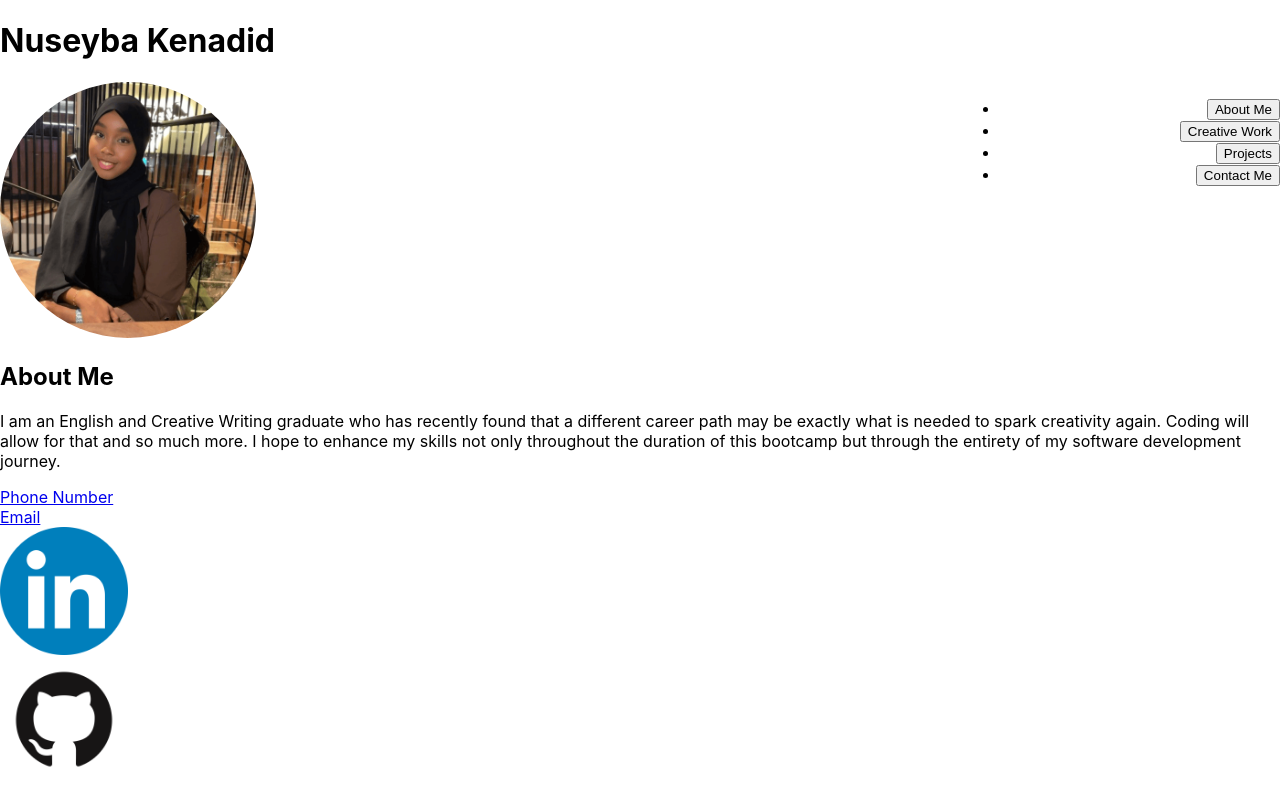
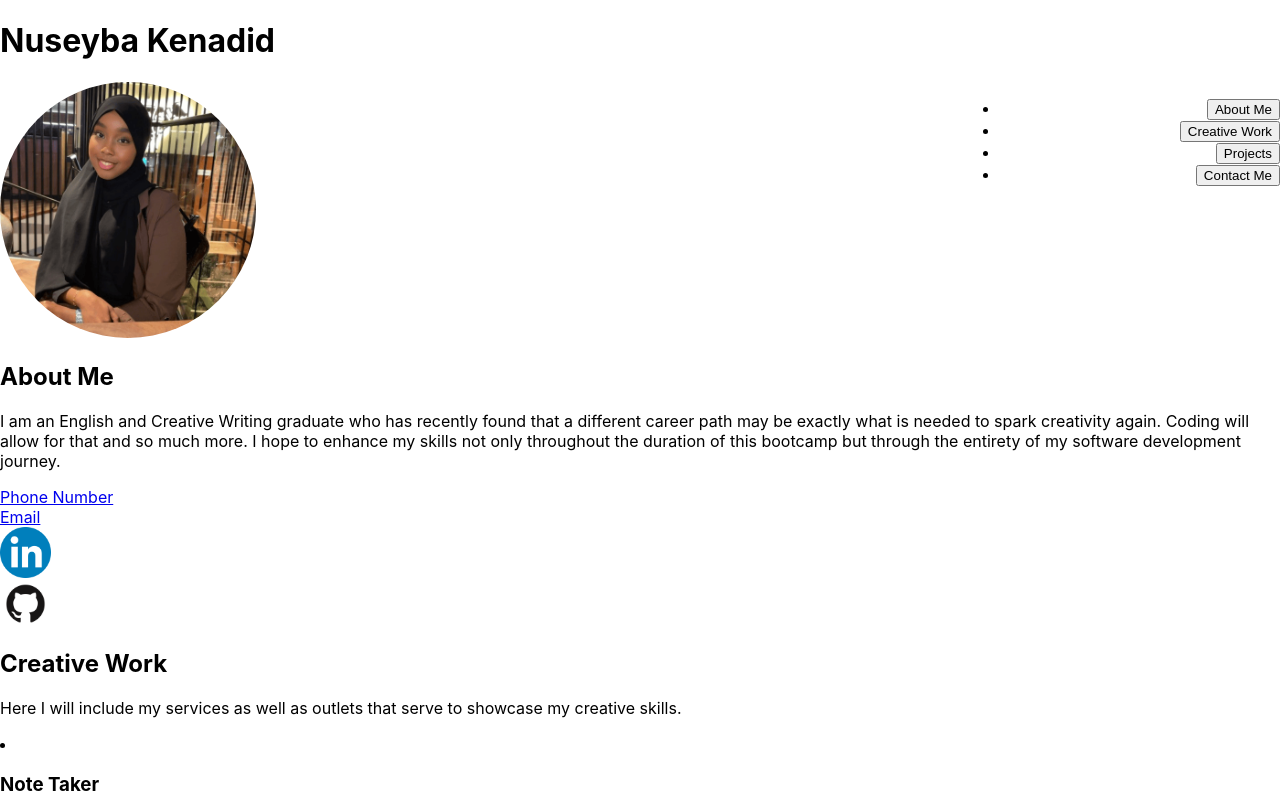
Before and after one commit to NazKena/Nuseyba-React-Portfolio, a React (Create React App) app in the folder nuseyba-react-portfolio/: page / in a window 1280 px wide. Shown: the top 800 px of the page. Built offline with nearby package versions, Linux system fonts and the light colour scheme; the HTML template or start-up script is replaced by a standard one.

Commit message:
added changes to footer

```diff
--- a/nuseyba-react-portfolio/src/App.js
+++ b/nuseyba-react-portfolio/src/App.js
@@ -4,7 +4,10 @@ import Footer from "./components/footer";
 import Projects from './components/project';
 import './App.css';
 
+const styles = {
+  backgroundColour: "#C8ADC0",
 
+}
 function App() {
 
   return (
--- a/nuseyba-react-portfolio/src/components/footer.js
+++ b/nuseyba-react-portfolio/src/components/footer.js
@@ -7,18 +7,12 @@ const styles = {
     width: "10%",
     display: "flex",
   },
-    container: {
-    display: "flex",
-    flexDirection: "column",
-    left: "0",
-    bottom: "0",
-    },
+
 };
 
 function Footer() {
   return (
-    <footer style={styles.container}>
-      <section>
+    <footer style={{ width: "40%", height: "40%",left: "0", bottom: "0",}}>
         <div class="phone">
           <a href="tel:074ººººººººººº">Phone Number</a>
         </div>
@@ -35,7 +29,6 @@ function Footer() {
             </a>
           </div>
         </div>
-      </section>
     </footer>
   );
 }
--- a/nuseyba-react-portfolio/src/components/project.js
+++ b/nuseyba-react-portfolio/src/components/project.js
@@ -14,7 +14,6 @@ const styles = {
     width: "30%",
     borderRadius: "1%",
   },
-
   }
 
 function Projects() {
```
